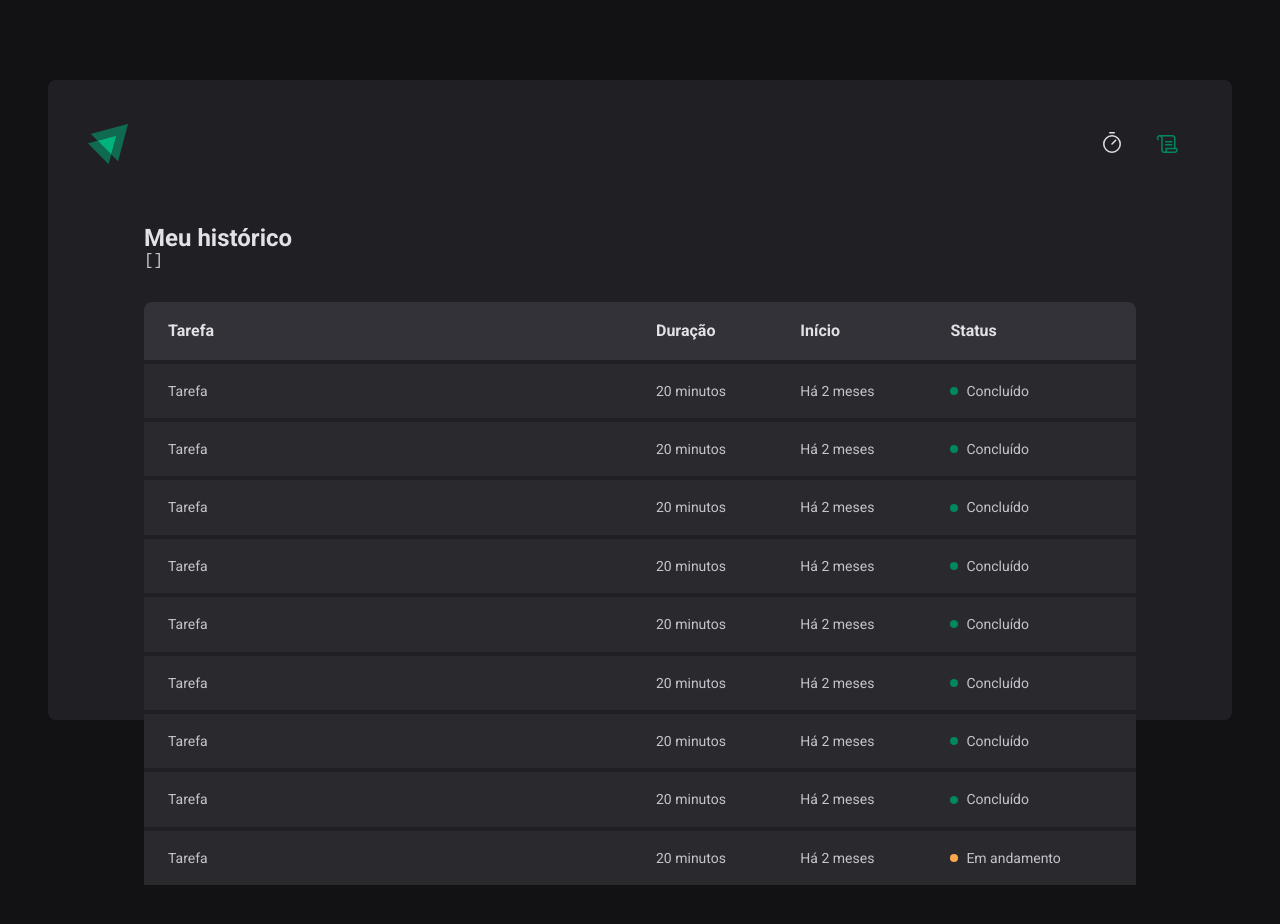
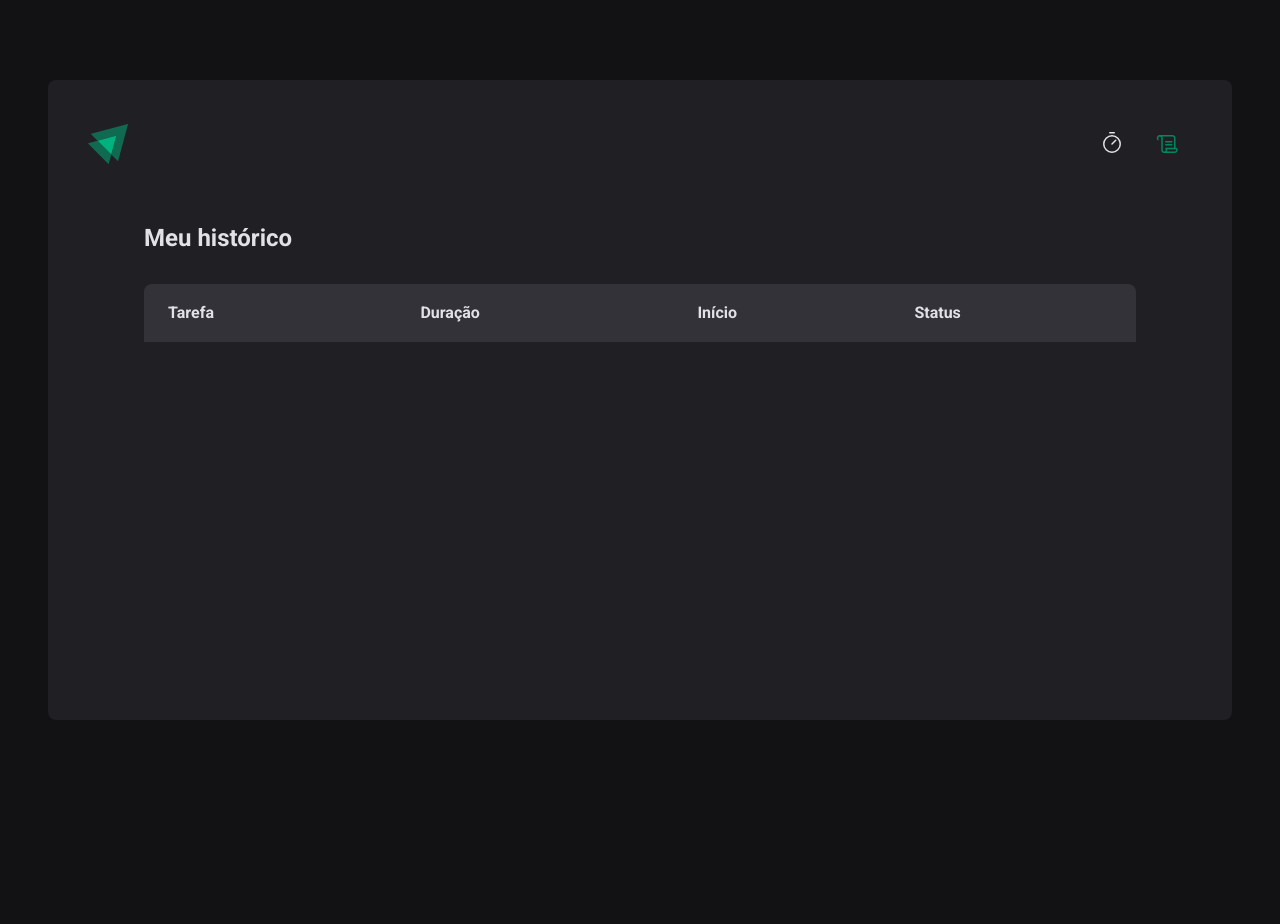
Before and after one commit to vitoorfraga/ignite-timer, a React (Vite) app: page /history in a window 1280 px wide. Shown: the top 924 px of the page. After the commit the page ends 800 px from the top, so only its background shows below. Built offline with nearby package versions, Linux system fonts and the light colour scheme.

Commit message:
Listagem do histórico.

```diff
--- a/src/pages/History/index.tsx
+++ b/src/pages/History/index.tsx
@@ -9,7 +9,6 @@
     <HistoryContainer>
       <h1>Meu histórico</h1>
 
-      <pre>{JSON.stringify(cycles, null, 2)}</pre>
       <HistoryList>
         <table>
           <thead>
@@ -22,86 +21,28 @@
           </thead>
 
           <tbody>
-            <tr>
-              <td>Tarefa</td>
-              <td>20 minutos</td>
-              <td>Há 2 meses</td>
-              <td>
-                <Status statusColor="green">Concluído</Status>
-              </td>
-            </tr>
+            {cycles.map((cycle) => {
+              return (
+                <tr key={cycle.id}>
+                  <td>{cycle.task}</td>
+                  <td>{cycle.minutesAmount} Minutos</td>
+                  <td>{cycle.startDate.toISOString()}</td>
+                  <td>
+                    {cycle.finishedDate && (
+                      <Status statusColor="green">Concluído</Status>
+                    )}
 
-            <tr>
-              <td>Tarefa</td>
-              <td>20 minutos</td>
-              <td>Há 2 meses</td>
-              <td>
-                <Status statusColor="green">Concluído</Status>
-              </td>
-            </tr>
+                    {cycle.interruptedDate && (
+                      <Status statusColor="red">Interrompido</Status>
+                    )}
 
-            <tr>
-              <td>Tarefa</td>
-              <td>20 minutos</td>
-              <td>Há 2 meses</td>
-              <td>
-                <Status statusColor="green">Concluído</Status>
-              </td>
-            </tr>
-
-            <tr>
-              <td>Tarefa</td>
-              <td>20 minutos</td>
-              <td>Há 2 meses</td>
-              <td>
-                <Status statusColor="green">Concluído</Status>
-              </td>
-            </tr>
-
-            <tr>
-              <td>Tarefa</td>
-              <td>20 minutos</td>
-              <td>Há 2 meses</td>
-              <td>
-                <Status statusColor="green">Concluído</Status>
-              </td>
-            </tr>
-
-            <tr>
-              <td>Tarefa</td>
-              <td>20 minutos</td>
-              <td>Há 2 meses</td>
-              <td>
-                <Status statusColor="green">Concluído</Status>
-              </td>
-            </tr>
-
-            <tr>
-              <td>Tarefa</td>
-              <td>20 minutos</td>
-              <td>Há 2 meses</td>
-              <td>
-                <Status statusColor="green">Concluído</Status>
-              </td>
-            </tr>
-
-            <tr>
-              <td>Tarefa</td>
-              <td>20 minutos</td>
-              <td>Há 2 meses</td>
-              <td>
-                <Status statusColor="green">Concluído</Status>
-              </td>
-            </tr>
-
-            <tr>
-              <td>Tarefa</td>
-              <td>20 minutos</td>
-              <td>Há 2 meses</td>
-              <td>
-                <Status statusColor="yellow">Em andamento</Status>
-              </td>
-            </tr>
+                    {!cycle.finishedDate && !cycle.interruptedDate && (
+                      <Status statusColor="yellow">Em andamento</Status>
+                    )}
+                  </td>
+                </tr>
+              )
+            })}
           </tbody>
         </table>
       </HistoryList>
```
